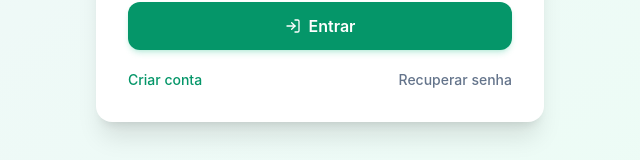
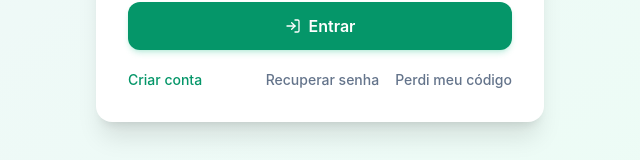
Before and after one commit to EdiellyF/FinCash, a React (Vite) app in the folder frontend/: page /login in a window 1280 px wide. Shown: the part 575-735 px from the top of the page, without its empty margins (320-960 px from the left). Built offline with nearby package versions, Linux system fonts and the light colour scheme; no server answers.

Commit message:
Frontend: add 'Perdi meu código' link to Login page pointing to /backup-login

```diff
--- a/frontend/src/pages/Login.jsx
+++ b/frontend/src/pages/Login.jsx
@@ -57,7 +57,10 @@ export default function Login() {
           </div>
           <div className="mt-5 flex justify-between text-sm">
             <Link to="/register" className="font-medium text-emerald-600 hover:underline">Criar conta</Link>
-            <Link to="/forgot-password" className="font-medium text-slate-500 hover:underline">Recuperar senha</Link>
+            <div className="flex gap-4">
+              <Link to="/forgot-password" className="font-medium text-slate-500 hover:underline">Recuperar senha</Link>
+              <Link to="/backup-login" className="font-medium text-slate-500 hover:underline">Perdi meu código</Link>
+            </div>
           </div>
         </form>
       </div>
```
